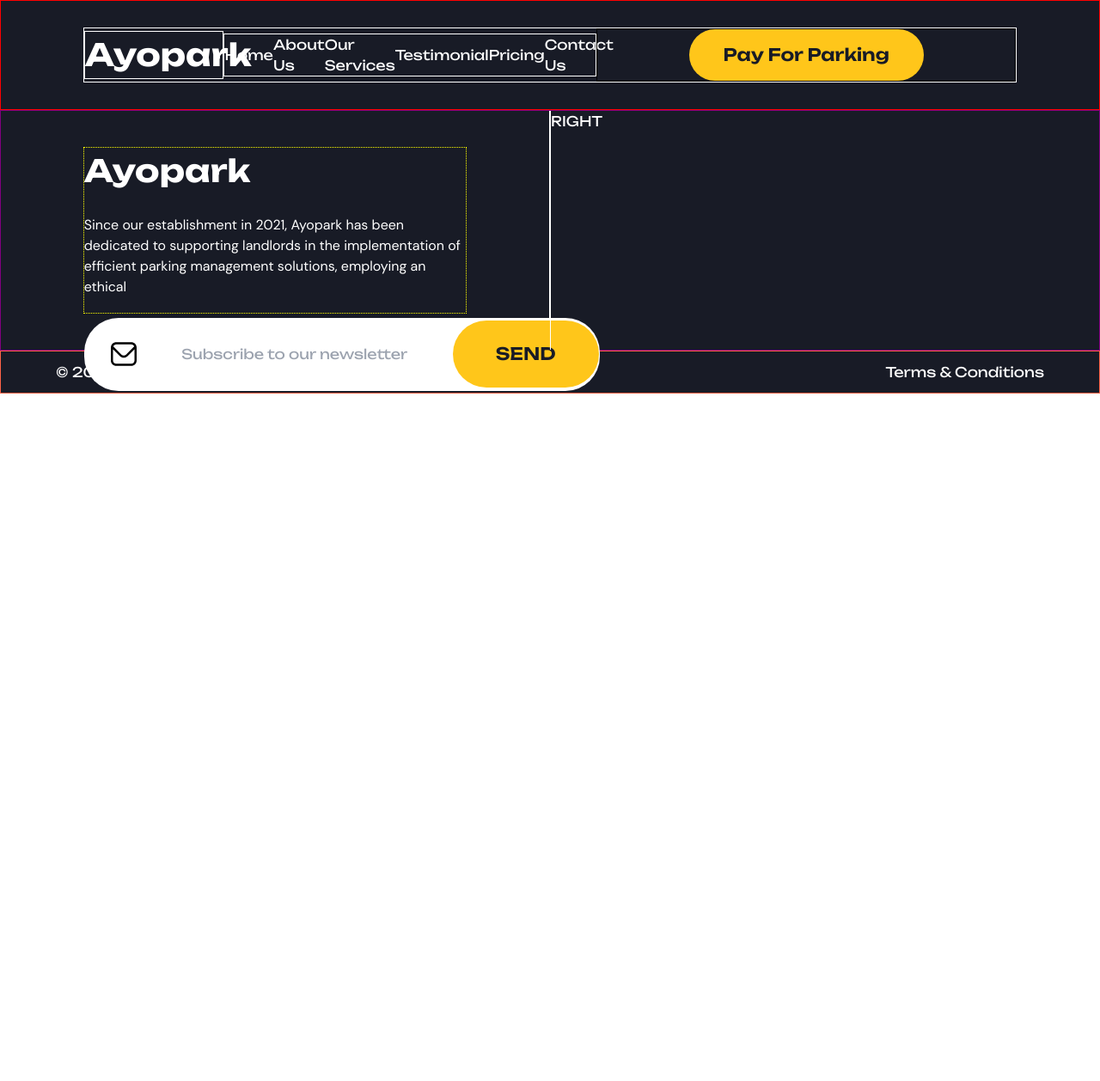
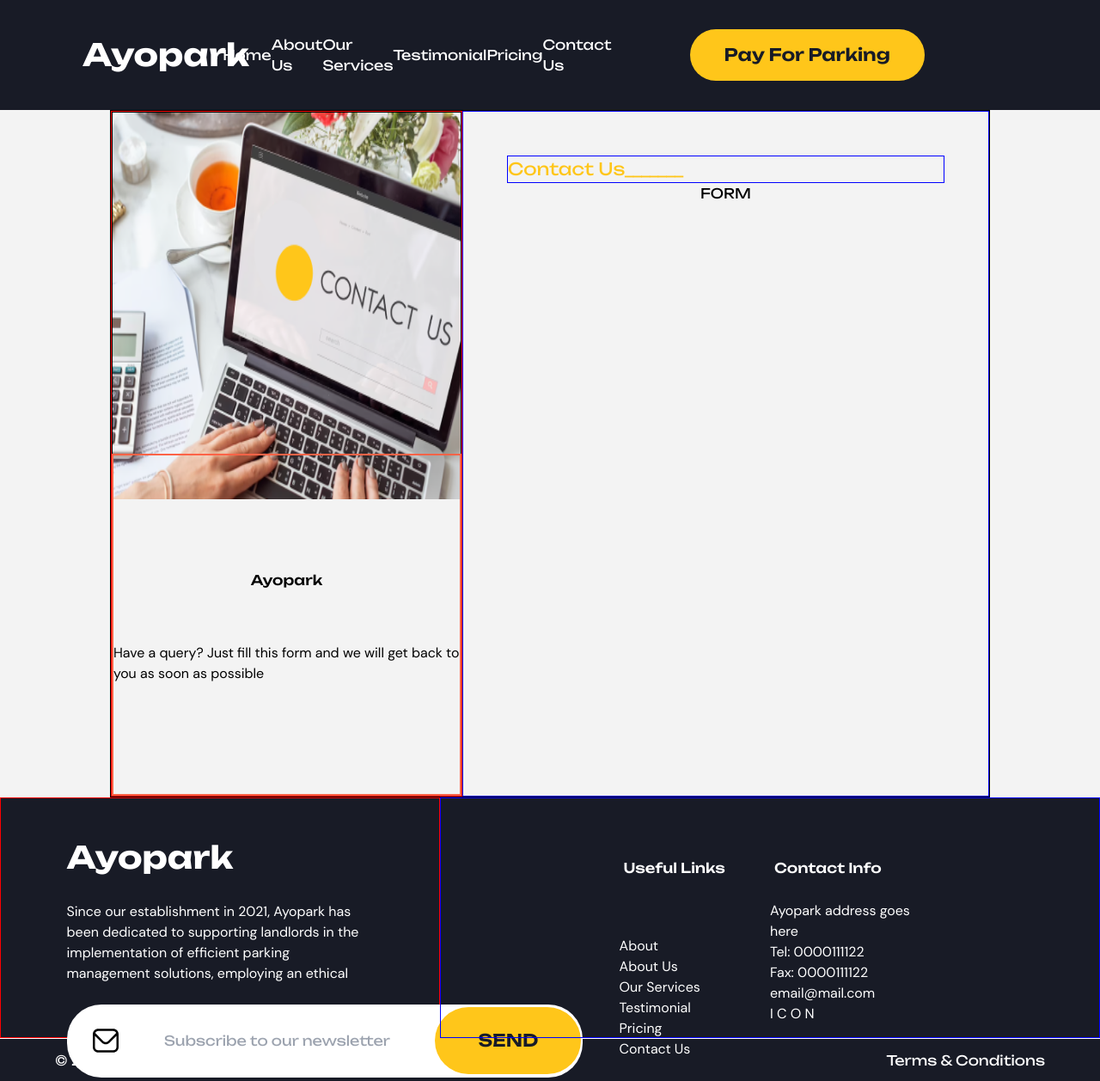
Before and after one commit to sangram-mkj/ayo, a Next.js app: page / in a window 1280 px wide. Shown: the whole page at 86% size. Before the commit the page ends 800 px from the top, so only its background shows below. Built offline with nearby package versions, Linux system fonts and the light colour scheme.

Commit message:
Add files via upload

```diff
--- /dev/null
+++ b/src/app/Components/Contact/Contact.css
@@ -0,0 +1,69 @@
+.mainBox {
+    height: 100vh;
+    width: 100%;
+    display: flex;
+    justify-content: center;
+    align-items: center;
+    font-family: Unbound;
+    color: black;
+    background-color: #f3f3f3;
+}
+
+.box {
+    display: flex;
+    align-items: center;
+    justify-content: space-between;
+    border: 1px solid black;
+    height: 100%;
+    width: 80%;
+}
+
+.left {
+    height: 100%;
+    width: 40%;
+    border: 1px solid red;
+    display: flex;
+    flex-direction: column;
+}
+
+.imgBox {
+    height: 50%;
+    width: 100%;
+    border: 1px solid black;
+}
+
+.contact_img {
+    height: 450px;
+    width: 100%;
+}
+
+.notImage {
+    height: 50%;
+    width: 100%;
+    border: 2px solid tomato;
+    display: flex;
+    flex-direction: column;
+    align-items: center;
+    justify-content: center;
+}
+
+.header {
+    font-size: 16px;
+}
+
+.right {
+    border: 1px solid blue;
+    height: 100%;
+    width: 60%;
+    display: flex;
+    flex-direction: column;
+}
+
+.text {
+    color: #ffc61a;
+    display: flex;
+    align-items: flex-start;
+    border: 1px solid blue;
+    width: 100%;
+    font-size: 20px;
+}
--- /dev/null
+++ b/src/app/Components/Contact/Contact.tsx
@@ -0,0 +1,34 @@
+import React from 'react';
+import './Contact.css';
+import Image from 'next/image';
+import contact_us from '../../../../public/assets/Images/contact_us.png'
+
+function Contact() {
+  return (
+    <div className='mainBox'>
+        <div className="box">
+            <div className="left">
+              <div className="imgBox">
+                <Image src={contact_us} alt='Contact image' className='contact_img' />
+              </div>
+              <div className="notImage">
+                <div className="header">
+                  <p>Ayopark</p>
+                </div>
+                <div className="description">
+                  <p>Have a query? Just fill this form and we will get back to you as soon as possible</p>
+                </div>
+              </div>
+            </div>
+            <div className="right">
+              <div className="text">
+                <p>Contact Us_______</p>
+              </div>
+              <h1>FORM</h1>
+            </div>
+        </div>
+    </div>
+  )
+}
+
+export default Contact
--- a/src/app/Components/Footer/footer.css
+++ b/src/app/Components/Footer/footer.css
@@ -1,5 +1,5 @@
 .footer {
-    border: 1px solid tomato;
+    /* border: 1px solid tomato; */
     height: 50px;
     background-color: #181b26;
     width: 100%;
@@ -9,4 +9,5 @@
     align-items: center;
     padding: 0% 5% 0% 5%;
     font-family: Unbound;
+    border-top: 1px solid #ffffff;
   }
--- a/src/app/Components/Navbar/navbar.module.css
+++ b/src/app/Components/Navbar/navbar.module.css
@@ -1,7 +1,7 @@
 
 
 .mainNav {
-    border: 1px solid red;
+    /* border: 1px solid red; */
     width: 100%;
     height: 8rem;
     display: flex;
@@ -14,14 +14,14 @@
 
 .navBox {
     width: 85%;
-    border: 1px solid white;
+    /* border: 1px solid white; */
     display: flex;
     align-items: center;
     justify-content: space-around;
 }
 
 .logo{
-    border: 1px solid white;
+    /* border: 1px solid white; */
     width: 15%;
     font-size: 36px;
     font-weight: 700;
@@ -31,14 +31,14 @@
     display: flex;
     justify-content: space-evenly;
     align-items: center;
-    border: 1px solid white;
+    /* border: 1px solid white; */
     width: 40%;
     font-weight: 400;
     font-size: 16px;
 }
 
 .navbarRight {
-    border: 1px solid black;
+    /* border: 1px solid black; */
     width: 500px;
     display: flex;
     justify-content: center;
--- a/src/app/Components/PageBottom/PageBottom.tsx
+++ b/src/app/Components/PageBottom/PageBottom.tsx
@@ -25,7 +25,39 @@ function PageBottom() {
           </div>
         </div>
         <div className="right">
-          <p>RIGHT</p>
+          <div className="rightBox">
+            <div className="firstBox">
+              <div className="header">
+                Useful Links
+              </div>
+              <br />
+              <br />
+              <div className="contents">
+                <ul>
+                  <li>About</li>
+                  <li>About Us</li>
+                  <li>Our Services</li>
+                  <li>Testimonial</li>
+                  <li>Pricing</li>
+                  <li>Contact Us</li>
+                </ul>
+              </div>
+            </div>
+            <div className="secondBox">
+              <div className="header">
+                Contact Info
+              </div>
+              <div className="contents">
+                <ul>
+                  <li>Ayopark address goes here</li>
+                  <li>Tel: 0000111122</li>
+                  <li>Fax: 0000111122</li>
+                  <li>email@mail.com </li>
+                  <li>I C O N</li>
+                </ul>
+              </div>
+            </div>
+          </div>
         </div>
     </div>
   )
--- a/src/app/Components/PageBottom/pagebottom.css
+++ b/src/app/Components/PageBottom/pagebottom.css
@@ -1,6 +1,6 @@
 
 .main {
-    border: 1px solid purple;
+    /* border: 1px solid purple; */
     height: 35vh;
     width: 100%;
     display: flex;
@@ -22,7 +22,6 @@
 .textBox {
     height: 70%;
     width: 70%;
-    border: 1px dotted yellow;
 }
 
 .headerText {
@@ -34,11 +33,6 @@
     font-family: 'DM';
     font-size: 16px;
     font-weight: 400;
-}
-
-.right {
-    width: 50%;
-    border-left: 1px solid #ffffff;
 }
 
 .newsletter {
@@ -76,3 +70,48 @@
     font-size: 20px;
     font-weight: 600;
 }
+
+.right {
+    width: 50%;
+    border-left: 1px solid #ffffff;
+    display: flex;
+    align-items: center;
+    justify-content: left;
+    font-family: Unbound;
+    padding: 5%;
+}
+
+.rightBox {
+    display: flex;
+    width: 55%;
+    align-items: top;
+    justify-content: space-between;
+    /* border: 1px solid white;     */
+}
+
+.header {
+    /* border: 1px dotted violet; */
+    margin: 5px;
+    margin-bottom: 15%;
+    font-weight: 500;
+    font-size: 20px;
+}
+
+.contents {
+    font-family: DM;
+    font-weight: 400;
+    font-size: 16px;
+}
+
+.firstBox {
+    display: flex;
+    flex-direction: column;
+    /* border: 1px solid white; */
+    height: 100%;
+}
+
+.secondBox {
+    width: 50%;
+    height: 100%;
+    /* border: 1px solid #ffffff; */
+}
--- a/src/app/page.tsx
+++ b/src/app/page.tsx
@@ -3,11 +3,13 @@ import Image from 'next/image';
 import Navbar from './Components/Navbar';
 import PageBottom from './Components/PageBottom/PageBottom';
 import Footer from './Components/Footer/Footer';
+import Contact from './Components/Contact/Contact';
 
 export default function Home() {
   return (
     <div className="mainDiv">
       <Navbar />
+      <Contact />
       <PageBottom />
       <Footer />
     </div>
```
Also changed, not shown: public/assets/Images/contact_us.png (added).
